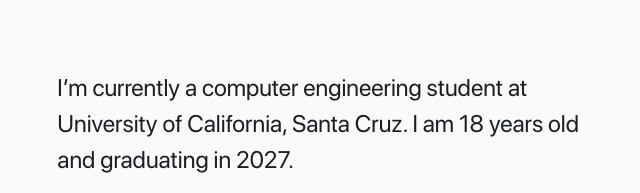
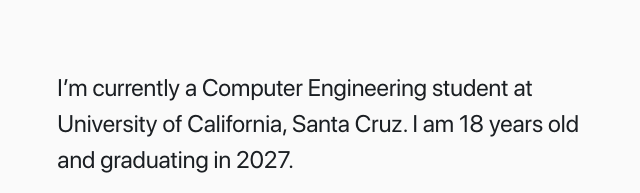
Before and after one commit to shreyediga/website, a plain HTML site: page index.html in a window 1280 px wide. Shown: the part 332-525 px from the top of the page, 56-696 px from the left. Drawn offline with Linux system fonts and the light colour scheme; a web font is replaced by a local one.

Commit message:
Update index.html

```diff
--- a/index.html
+++ b/index.html
@@ -93,7 +93,7 @@
     <main class="c12 summary main">
         <div>
             <p>
-                I’m currently a computer engineering student at University of California, Santa Cruz. I am 18 years old and graduating in 2027</a>.
+                I’m currently a Computer Engineering student at University of California, Santa Cruz. I am 18 years old and graduating in 2027</a>.
             </p><br>
             <p>
                 I know how to code in Python, Java, and I am continuing to learn and take classes at UCSC to improve my skills. In my free time, I play a lot of video games like Valorant and Minecraft and I have also recently picked up rock climbing. I also like watching sunsets and going on long walks with friends</a>.
```
